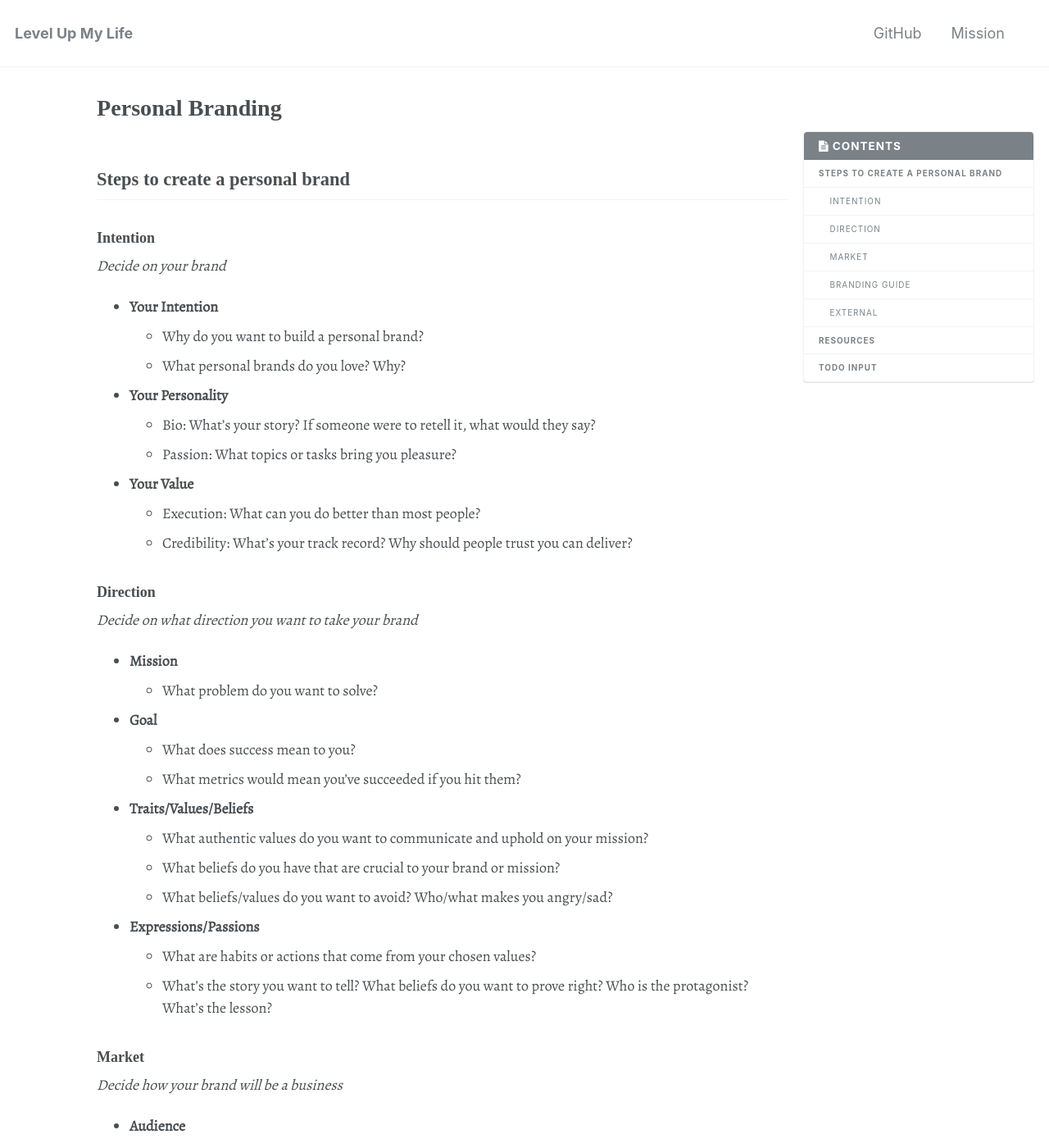
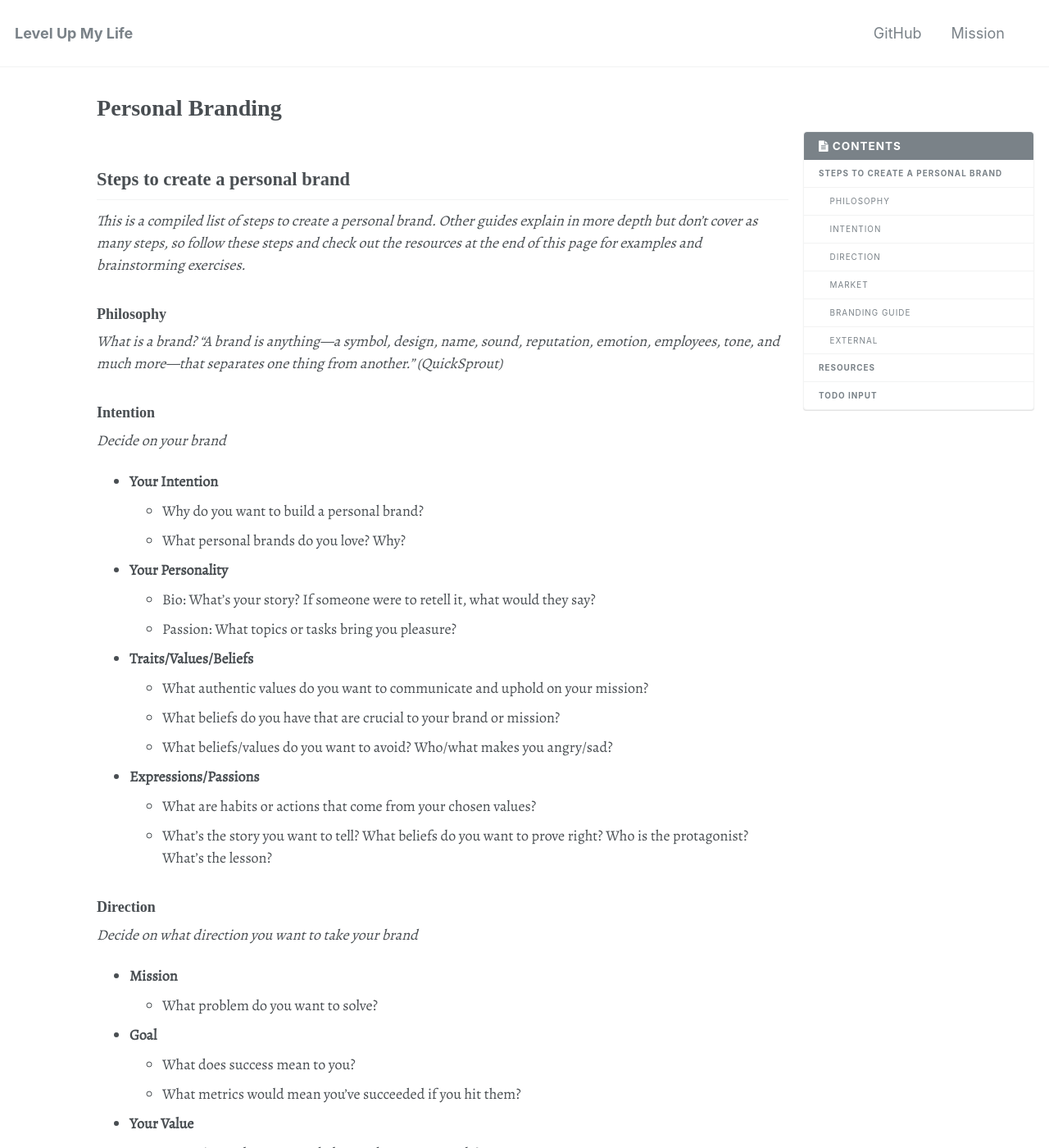
Before and after one commit to shanemileham/levelupmylife, a Jekyll site: the page built from _content/personal-development/personal-branding.md, in a window 1280 px wide and 1400 px high. Shown: the whole window at 82% size. Built offline with Jekyll 4.4.1, drawn with Linux system fonts in a browser that asks for light colours; some web fonts are replaced; comment, search, counter and statistics services are not loaded; some of the changed text lies outside the part shown.

Commit message:
Working on personal branding doc

```diff
--- a/_content/personal-development/personal-branding.md
+++ b/_content/personal-development/personal-branding.md
@@ -5,6 +5,10 @@ title: Personal Branding
 {% include toc %}
 
 ## Steps to create a personal brand
+_This is a compiled list of steps to create a personal brand. Other guides explain in more depth but don't cover as many steps, so follow these steps and check out the resources at the end of this page for examples and brainstorming exercises._
+
+### Philosophy
+_What is a brand? "A brand is anything—a symbol, design, name, sound, reputation, emotion, employees, tone, and much more—that separates one thing from another." (QuickSprout)_
 
 ### Intention
 _Decide on your brand_
@@ -14,10 +18,13 @@ _Decide on your brand_
 - **Your Personality**
   - Bio: What's your story? If someone were to retell it, what would they say?
   - Passion: What topics or tasks bring you pleasure?
-- **Your Value**
-  - Execution: What can you do better than most people?
-  - Credibility: What's your track record? Why should people trust you can deliver?
-
+- **Traits/Values/Beliefs**
+  - What authentic values do you want to communicate and uphold on your mission?
+  - What beliefs do you have that are crucial to your brand or mission?
+  - What beliefs/values do you want to avoid? Who/what makes you angry/sad?
+- **Expressions/Passions**
+  - What are habits or actions that come from your chosen values?
+  - What's the story you want to tell? What beliefs do you want to prove right? Who is the protagonist? What's the lesson?
 
 ### Direction
 _Decide on what direction you want to take your brand_
@@ -26,13 +33,9 @@ _Decide on what direction you want to take your brand_
 - **Goal**
   - What does success mean to you?
   - What metrics would mean you've succeeded if you hit them?
-- **Traits/Values/Beliefs**
-  - What authentic values do you want to communicate and uphold on your mission?
-  - What beliefs do you have that are crucial to your brand or mission?
-  - What beliefs/values do you want to avoid? Who/what makes you angry/sad?
-- **Expressions/Passions**
-  - What are habits or actions that come from your chosen values?
-  - What's the story you want to tell? What beliefs do you want to prove right? Who is the protagonist? What's the lesson?
+- **Your Value**
+  - Execution: What can you do better than most people?
+  - Credibility: What's your track record? Why should people trust you can deliver?
 
 
 ### Market
@@ -52,16 +55,15 @@ _Decide how your brand will be a business_
 
 
 ### Branding Guide
-_Decide how your brand will interact with the world_
+_Decide how your brand will interact with the world. Make sure to hire a professional designer._
 - Images
   - Professional Headshot
   - Logo
-- Tagline
+- Tagline (~140 character elevator pitch)
 - Colors
 - Typography
 - Voice
   - What’s your authentic voice? How do you talk? Excited/calm/energetic/blunt? Read this. What’s can your friends say “it’s so <your name>”. https://writerswrite.co.za/155-words-to-describe-an-authors-tone/
-_Note: Hire a professional designer_
 
 
 ### External
@@ -71,14 +73,17 @@ _Create value while staying aligned with your brand_
   - Who are your favorite influencers? Why? How do they connect?
 - **Manage**
   - Social media profiles
-    - Facebook, Snapchat, Twitter, LinkedIn, Instagram, YouTube, etc.
+    - Facebook, Snapchat, Twitter, LinkedIn, Instagram, YouTube, G+, etc.
     - Use a consistent handle
     - Use Buffer
+    - Be consistent, creative, and memorable
   - Website
+    - Get this professional wireframed, designed, and built
   - Blog
   - Knowledge Base
   - Other Content
   - Email signature
+    - Include photo, name, title, company, phone, website, email, and links
 - **Connect**
   - Collaborate with influencers
   - Be a speaker / on a panel
```
